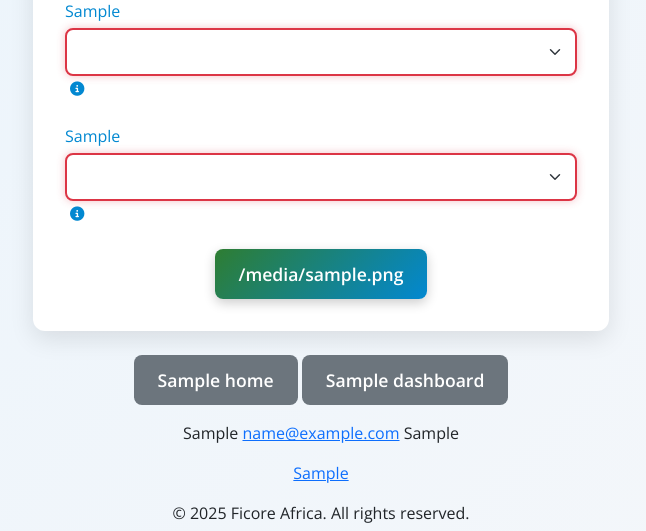
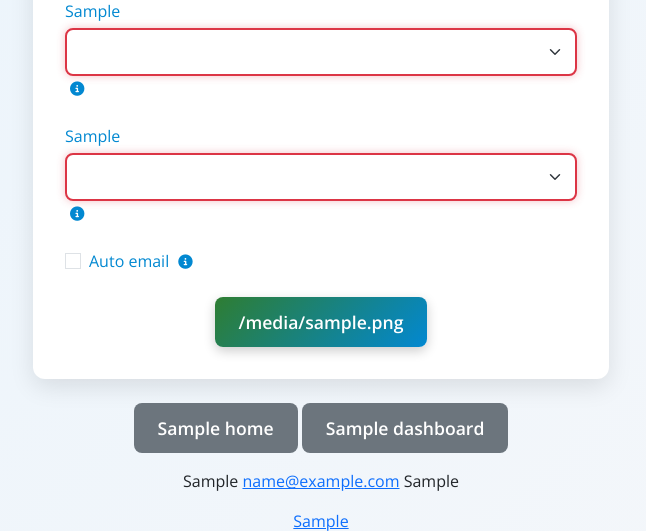
Before and after one commit to Muhammad-Sani1/FFTS, a Python web app: template templates/quiz_form.html in a window 1280 px wide. Shown: the part 1635-2166 px from the top of the page, without its empty margins (319-965 px from the left). Run offline with Jinja, Linux system fonts and the light colour scheme; the template is opened without the code that fills it: most values are stand-ins (such as "Sample title", 1, 10 or a date in 2020); form fields are guessed from the names that the template uses.

Commit message:
Update quiz_form.html

```diff
--- a/templates/quiz_form.html
+++ b/templates/quiz_form.html
@@ -78,6 +78,14 @@
         .form-control:invalid, .form-select:invalid {
             border-color: #dc3545;
             box-shadow: 0 0 8px rgba(220, 53, 69, 0.3);
+        }
+        .form-check-input {
+            margin-top: 0.3rem;
+            margin-right: 0.5rem;
+        }
+        .form-check-label {
+            color: #0288D1;
+            font-weight: 500;
         }
         .btn-primary {
             background: linear-gradient(135deg, #2E7D32, #0288D1);
@@ -287,6 +295,17 @@
                     </div>
                 {% endfor %}
 
+                <div class="form-group">
+                    <div class="form-check">
+                        {{ form.auto_email(class="form-check-input", id="auto_email") }}
+                        {{ form.auto_email.label(class="form-check-label", for="auto_email") }}
+                        <span class="info-icon" aria-label="Auto Email Info">
+                            <i class="fas fa-info-circle"></i>
+                            <span class="tooltip-text">{{ translations['Check to receive your quiz results and tips via email.'] }}</span>
+                        </span>
+                    </div>
+                </div>
+
                 <div class="text-center">
                     <button type="submit" class="btn btn-primary" id="submit-btn">{{ translations['Uncover Your Financial Style'] }}</button>
                 </div>
```
